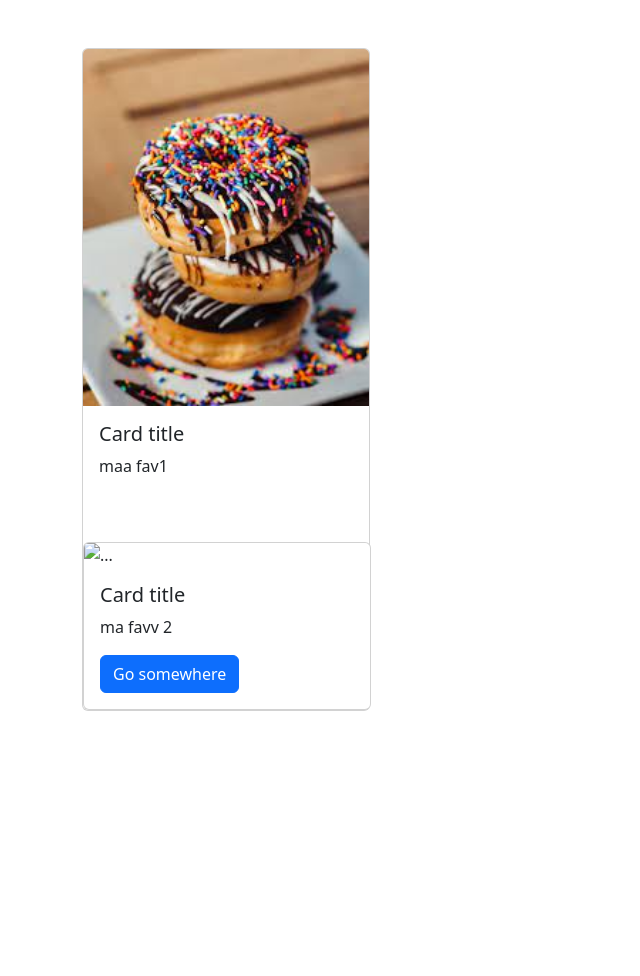
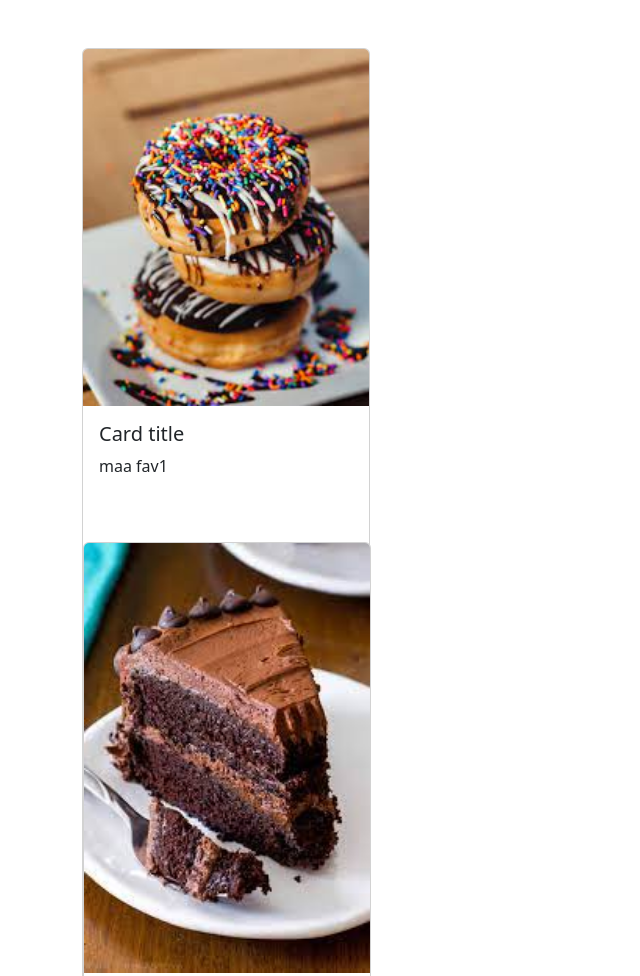
Before and after one commit to Userhasnoaccess/prathyush, a plain HTML site: page index.html in a window 1280 px wide. Shown: the top 976 px of the page, without its empty margins (0-640 px from the left). Before the commit the page ends 800 px from the top, so only its background shows below. Drawn offline with nearby package versions, Linux system fonts and the light colour scheme.

Commit message:
Update index.html

```diff
--- a/index.html
+++ b/index.html
@@ -16,7 +16,7 @@
               <p class="card-text">maa fav1</p></div>
               <div class="container mt-5"></div>
               <div class="card" style="width: 18rem;">
-                <img src="img/download (1).jpg" class="card-img-top" alt="...">
+                <img src="download (1).jpg" class="card-img-top" alt="...">
                 <div class="card-body">
                   <h5 class="card-title">Card title</h5>
                   <p class="card-text">ma favv 2    </p>
```
